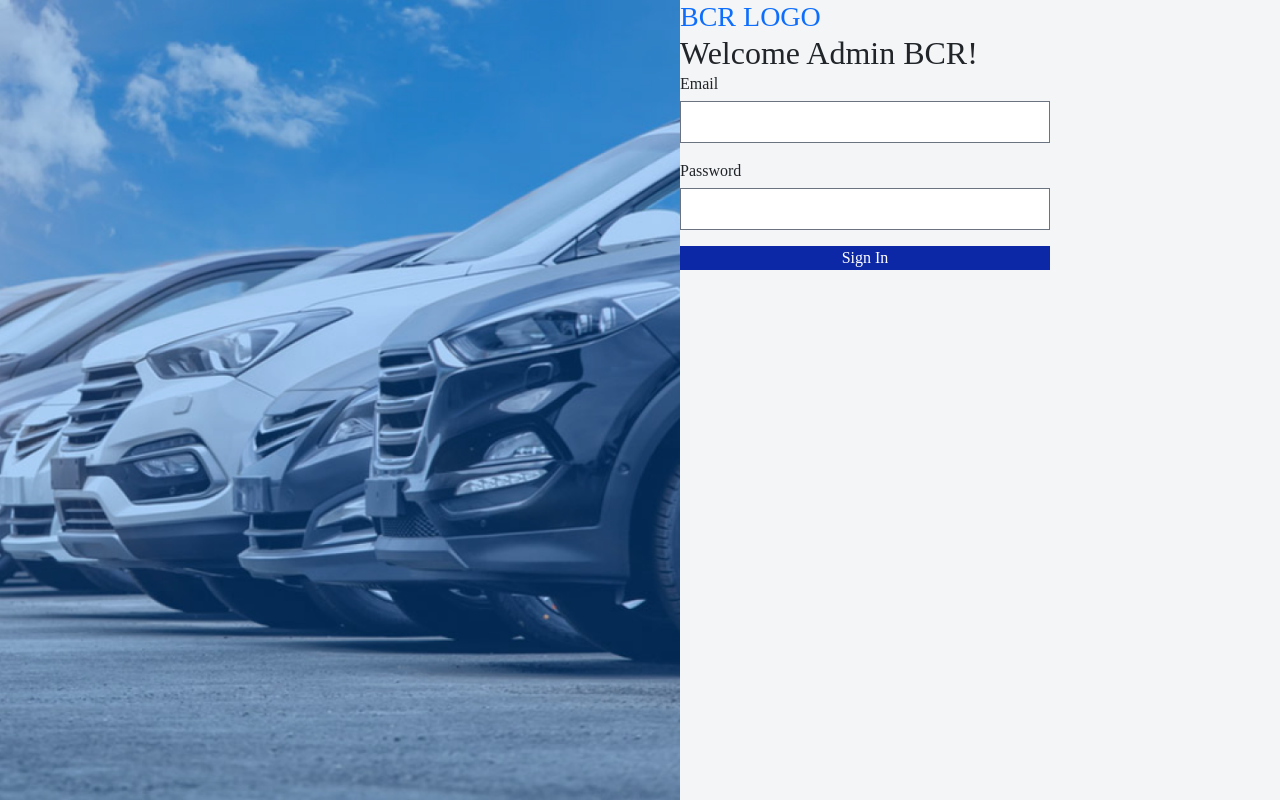
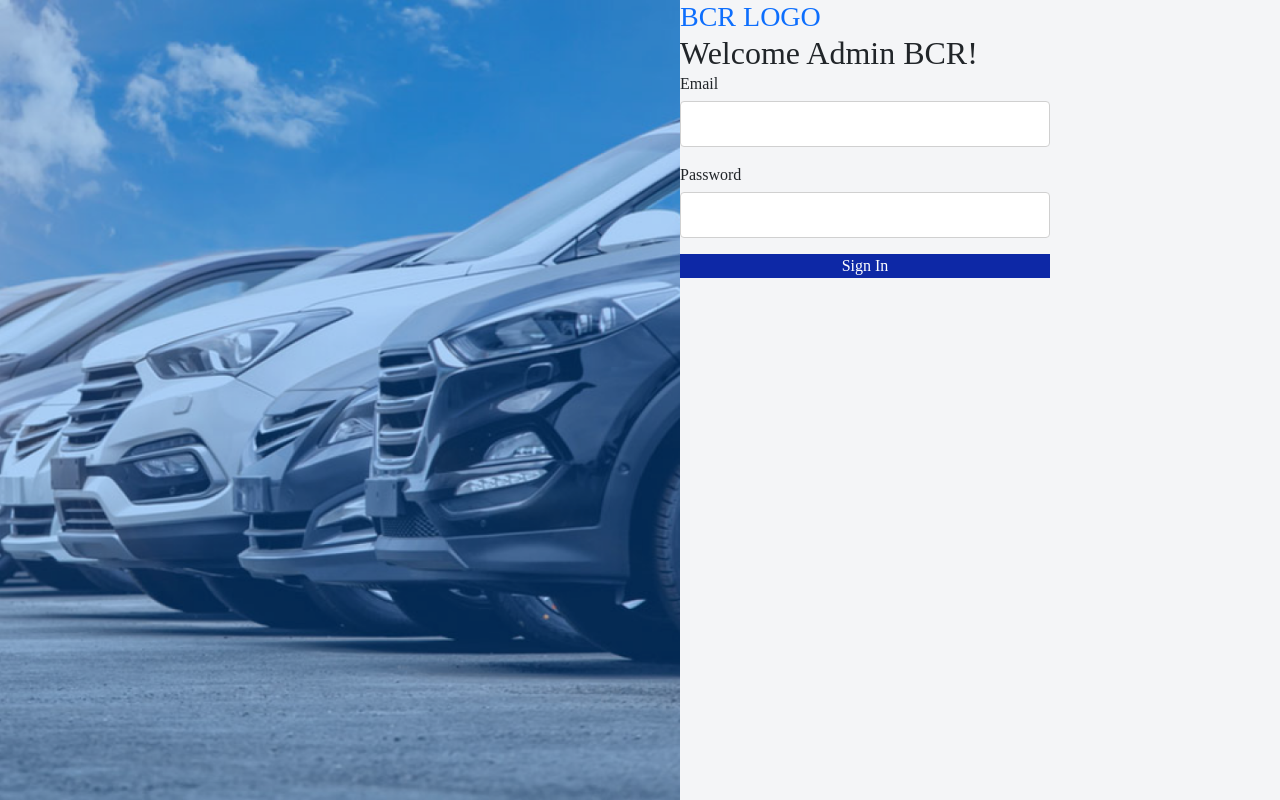
Before and after one commit to Binar-Group-3/Car-Rental-Admin, a React (Create React App) app: page /login in a window 1280 px wide. Built offline with nearby package versions, Linux system fonts and the light colour scheme.

Commit message:
fix styling css

```diff
--- a/src/components/Login/style.css
+++ b/src/components/Login/style.css
@@ -3,36 +3,36 @@
   height: 100vh;
 }
 
-.left {
+.signin .left {
   width: 100%;
   height: 100%;
   background-color: #007bff;
 }
 
-img {
+.signin .left img {
   height: 100%;
   width: 100%;
   object-fit: cover;
 }
 
-.right {
+.signin .right {
   display: flex;
   flex-direction: column;
   min-width: 600px;
 }
 
-.signin-container {
+.signin .right .signin-container {
   flex-direction: column;
   margin: auto;
   width: 370px;
   gap: 1rem;
 }
 
-.logo {
+.signin .right .signin-container .logo {
   align-self: flex-start;
 }
 
-h2 {
+.signin .right .signin-container h2 {
   align-self: flex-start;
 }
 
@@ -43,10 +43,6 @@ h2 {
   gap: 1rem;
 }
 
-* {
-  margin-bottom: 5px;
-}
-
 .signin-email,
 .signin-password {
   display: flex;
@@ -54,7 +50,7 @@ h2 {
   gap: 5px;
 }
 
-input {
+.form-login input {
   border: 1px solid #d0d0d0;
   border-radius: 4px;
   font-weight: 300;
@@ -62,7 +58,7 @@ input {
   background: #fff;
 }
 
-.btn-primary {
+.form-login .btn-primary {
   color: #ffffff;
   background-color: #0d28a6;
 }
@@ -74,7 +70,7 @@ input {
   border-radius: 5px;
 }
 
-p {
+.error-login-card p {
   color: #d00c1a;
   font-size: 11px;
   padding: 10px;
```
